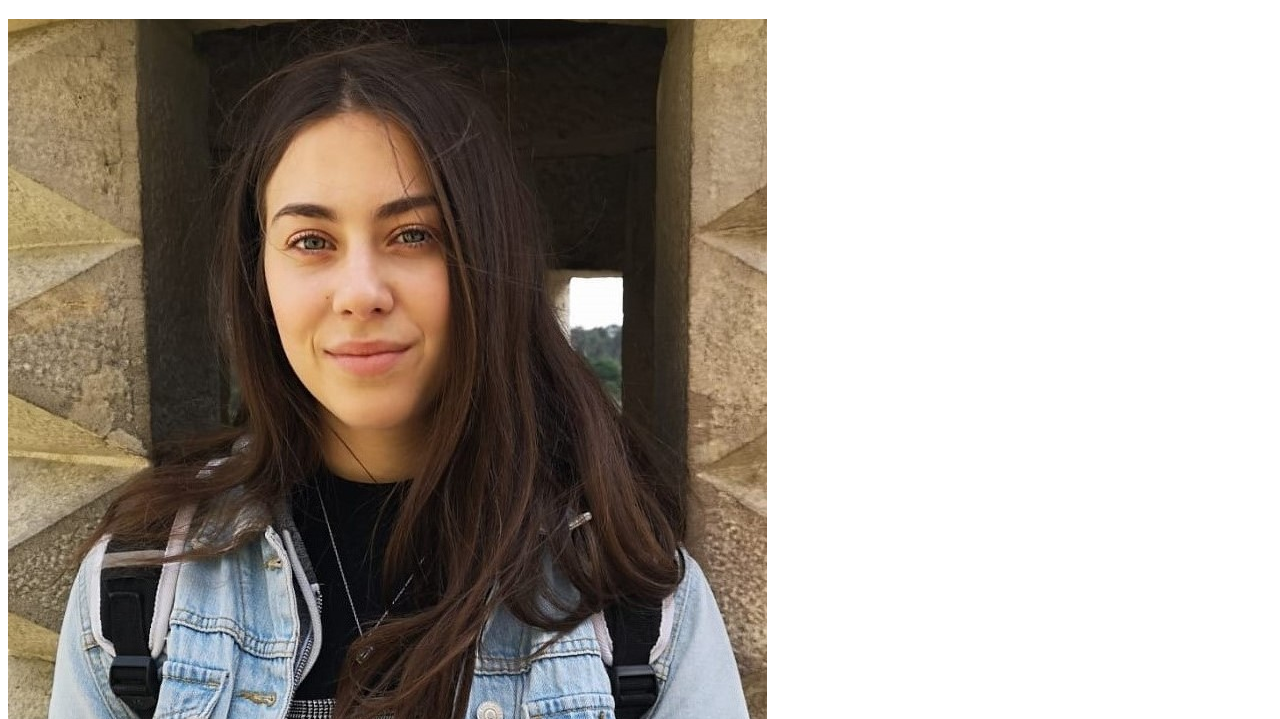
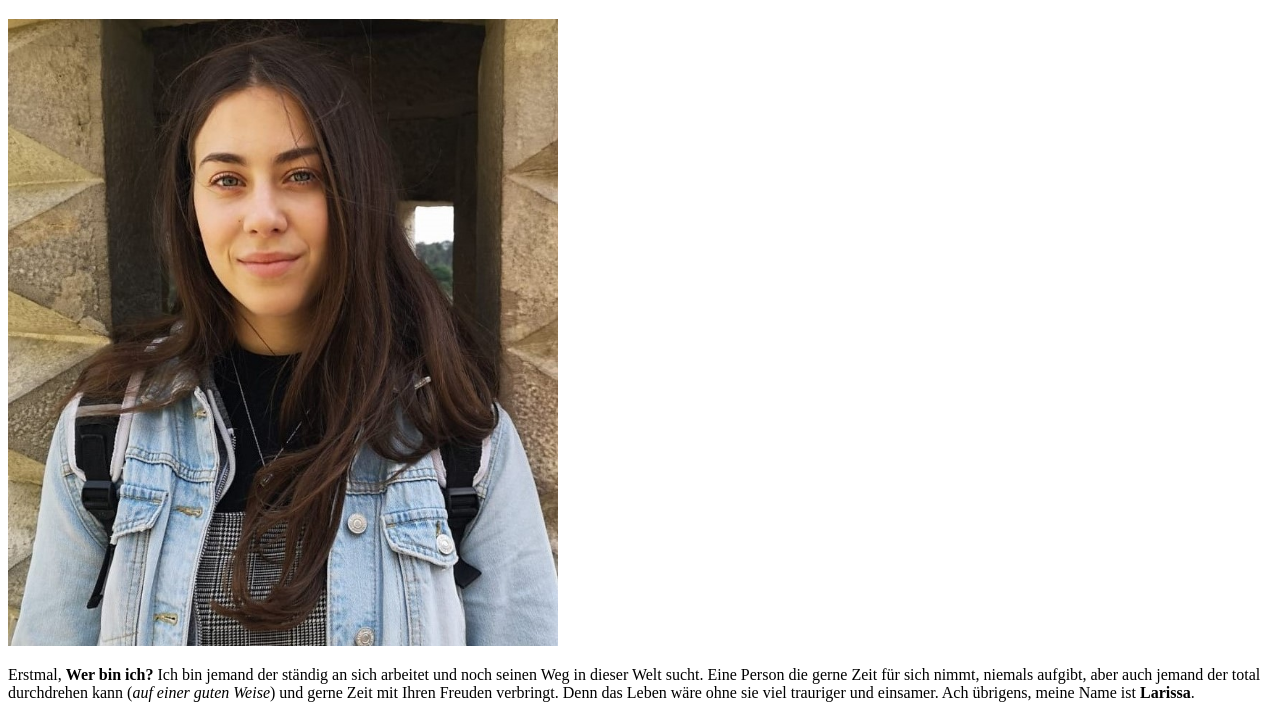
Before and after one commit to LarissaOsmanovic/GIS-SoSe-2021, a plain HTML site: page Praktikumsabgabe.1.2/Steckbrief.html in a window 1280 px wide. Shown: the part 61-780 px from the top of the page. Drawn offline with Linux system fonts and the light colour scheme.

Commit message:
New Version

```diff
--- a/Praktikumsabgabe.1.2/Steckbrief.html
+++ b/Praktikumsabgabe.1.2/Steckbrief.html
@@ -13,7 +13,7 @@
     </header>
 
     <main>
-        <img src="MeinBild.jpg">
+        <img src="MeinBild.jpg" width="550">
         <p>Erstmal, <b>Wer bin ich?</b> Ich bin jemand der ständig an sich arbeitet und noch seinen Weg in
             dieser Welt sucht. Eine Person die gerne Zeit für sich nimmt, niemals aufgibt, aber auch jemand der total
             durchdrehen kann (<i>auf einer guten Weise</i>) und gerne Zeit mit Ihren Freuden verbringt. Denn das Leben
```
Also changed, not shown: Praktikumsabgabe.1.2/Kontakt.html (+1 -1 lines), Praktikumsabgabe.1.2/SocialMedia.jpg.
